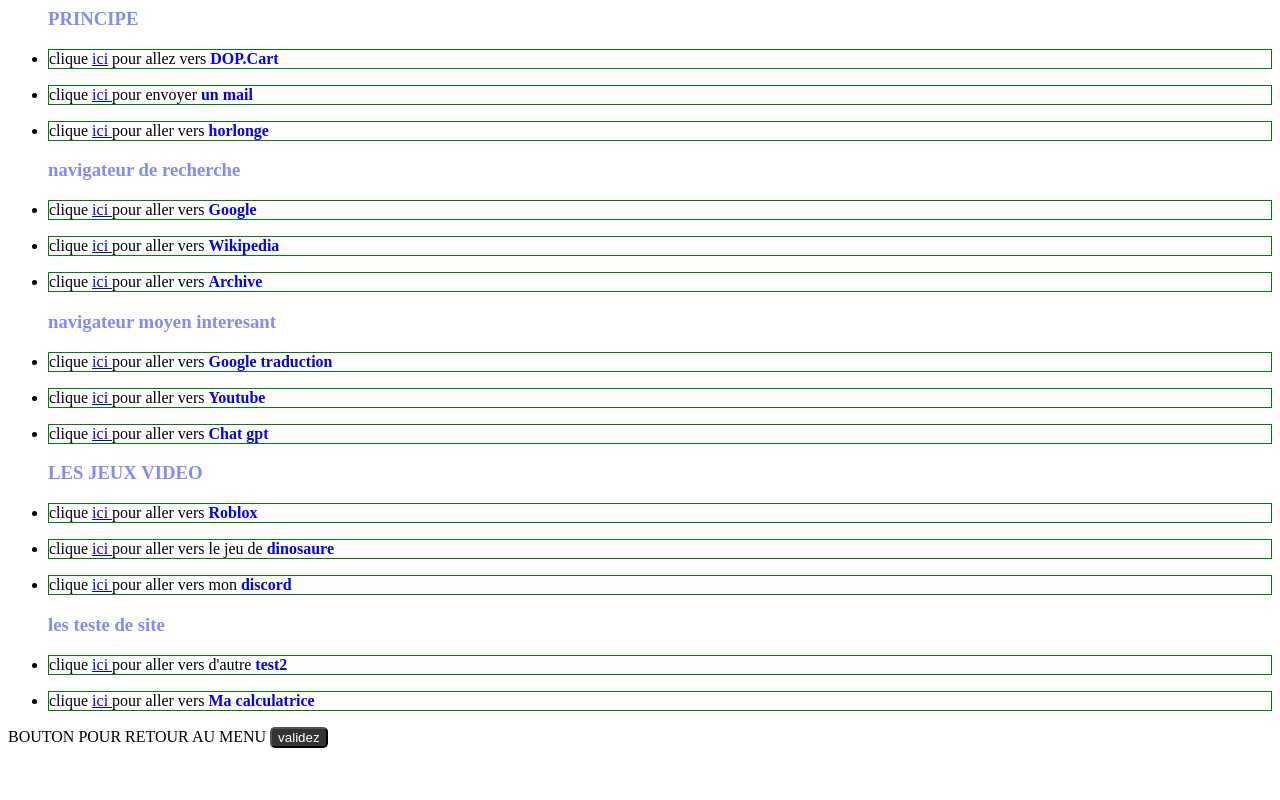
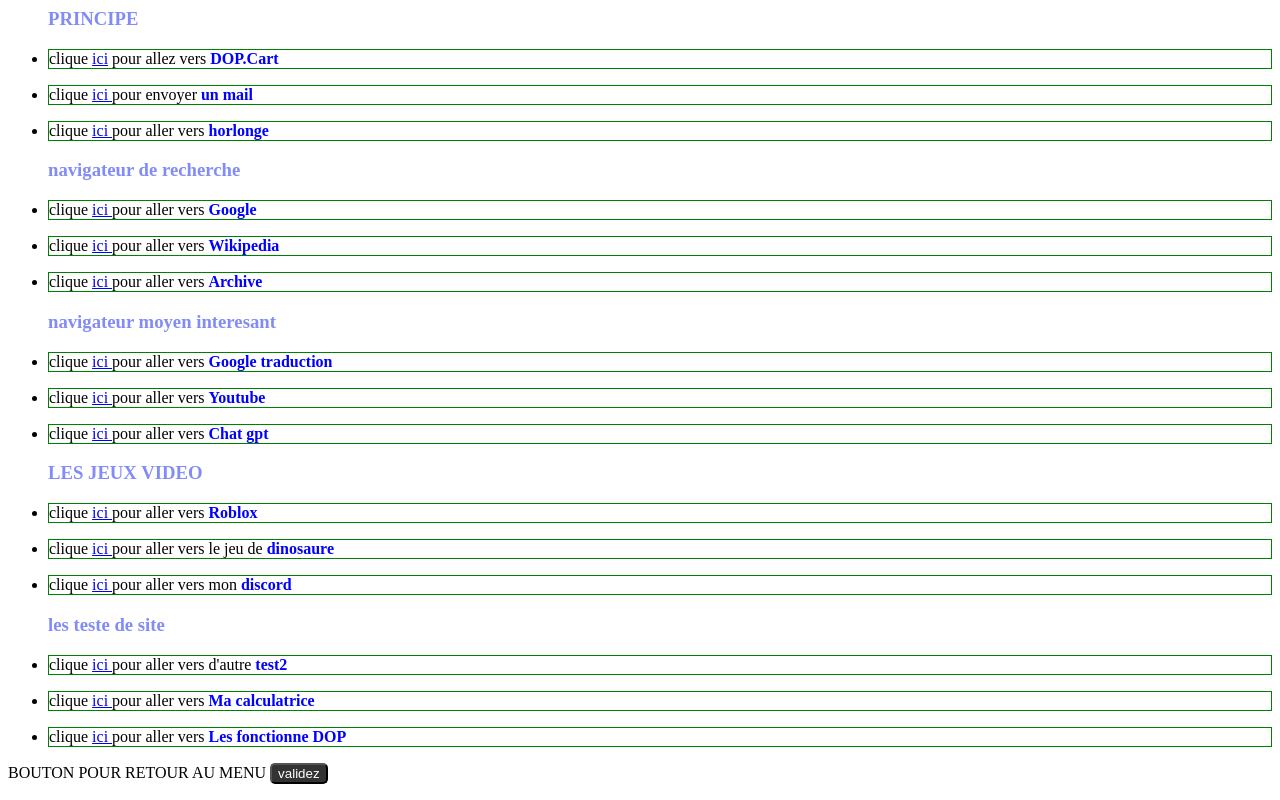
Before and after one commit to omarleroi/CHAT-DOP, a plain HTML site: page index.html in a window 1280 px wide. Shown: the part 465-1265 px from the top of the page. Before the commit the page ends 1229 px from the top, so only its background shows below. Drawn offline with Linux system fonts and the light colour scheme.

Commit message:
Update index.html

```diff
--- a/index.html
+++ b/index.html
@@ -60,6 +60,10 @@
 		<li>
 			<p class="od"> clique <a href="calculatrice.html">ici </a> pour aller vers  <strong> Ma calculatrice </strong> </p>
 		</li>
+		<li>
+			<p class="od"> clique <a href="Fonctionalite de DOP.html">ici </a> pour aller vers  <strong> Les fonctionne DOP</strong> </p>
+		</li>
+
 	</ul>
 	    <p> BOUTON POUR RETOUR AU MENU <a href="#retour"><button>validez</button></a></p>
 
```
